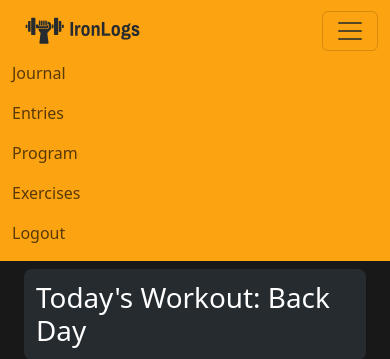
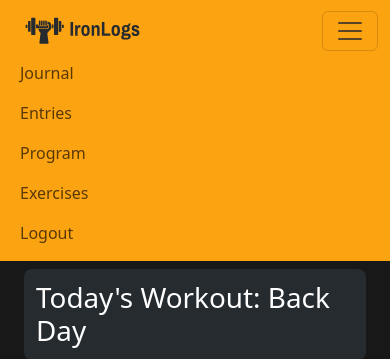
Before and after one commit to TheYorouzoya/ironlogs, a Django app: page / in a window 390 px wide, after a click that opens the changed part. Shown: the top 359 px of the page. Run offline with Django 5.2, Linux system fonts and the light colour scheme; a user stored in the database is signed in; data comes from the database, SQL or seed files in the repository; both versions use the stored data as it was after the commit; some libraries are stand-ins or nearby versions.

Commit message:
responsive UI fix

```diff
--- a/journal/static/journal/styles.css
+++ b/journal/static/journal/styles.css
@@ -47,7 +47,7 @@ nav a {
 nav .nav-link {
   border-radius: 1rem;
 }
-nav .navbar-brand:hover {
+nav .nav-link:hover {
   color: white;
   background-color: #262b30;
 }
@@ -479,6 +479,10 @@ nav .navbar-brand:hover {
     padding-left: 0.5rem;
     padding-right: 0.5rem;
   }
+  nav .nav-link {
+    border-radius: 0;
+    padding-left: 0.5rem;
+  }
   #login-logo svg {
     width: 100vw;
   }
--- a/journal/static/journal/styles.scss
+++ b/journal/static/journal/styles.scss
@@ -67,7 +67,7 @@ nav {
         border-radius: 1rem;
     }
 
-    .navbar-brand:hover {
+    .nav-link:hover {
         color: white;
         background-color: $bootstrap-dark;
     }
@@ -594,6 +594,10 @@ nav {
             padding-left: 0.5rem;
             padding-right: 0.5rem;
         }
+        .nav-link {
+            border-radius: 0;
+            padding-left: 0.5rem;
+        }
     }
 
     #login-logo {
```
Also changed, not shown: db.sqlite3, 1 other file.
